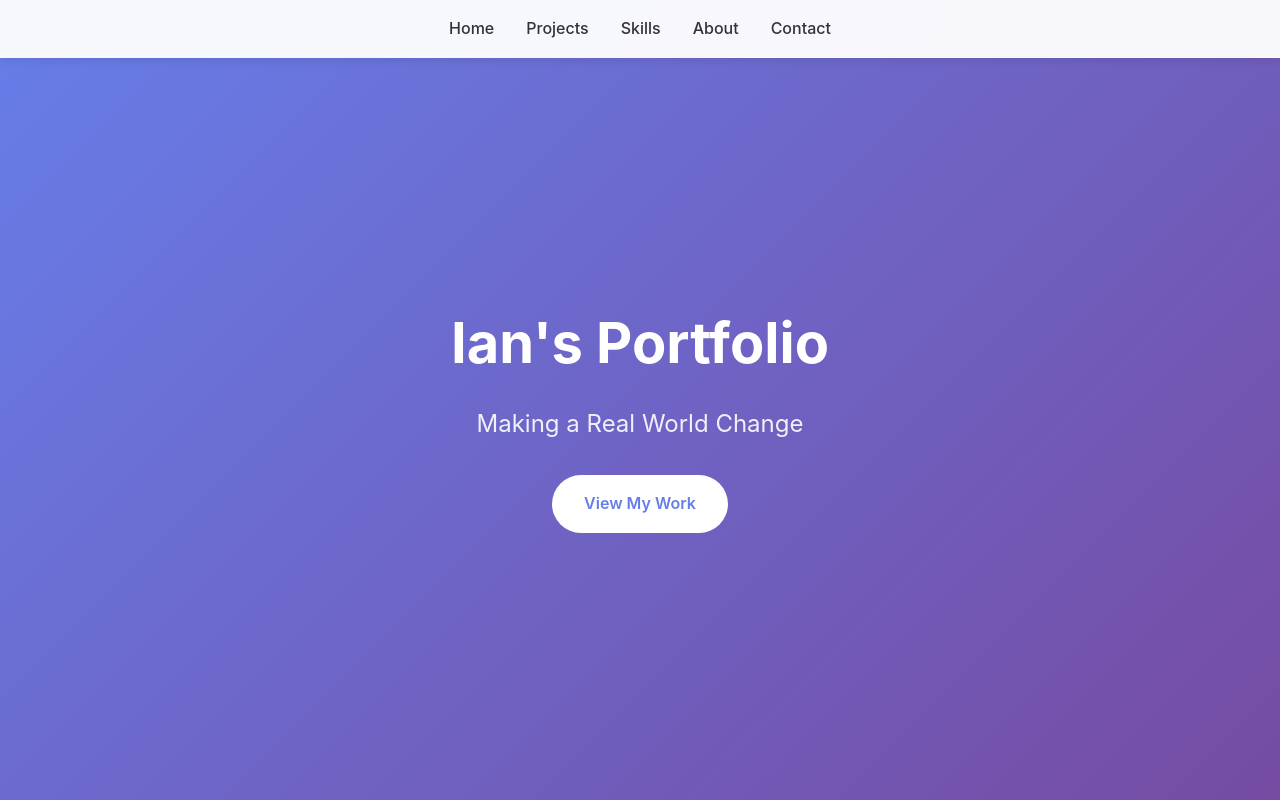
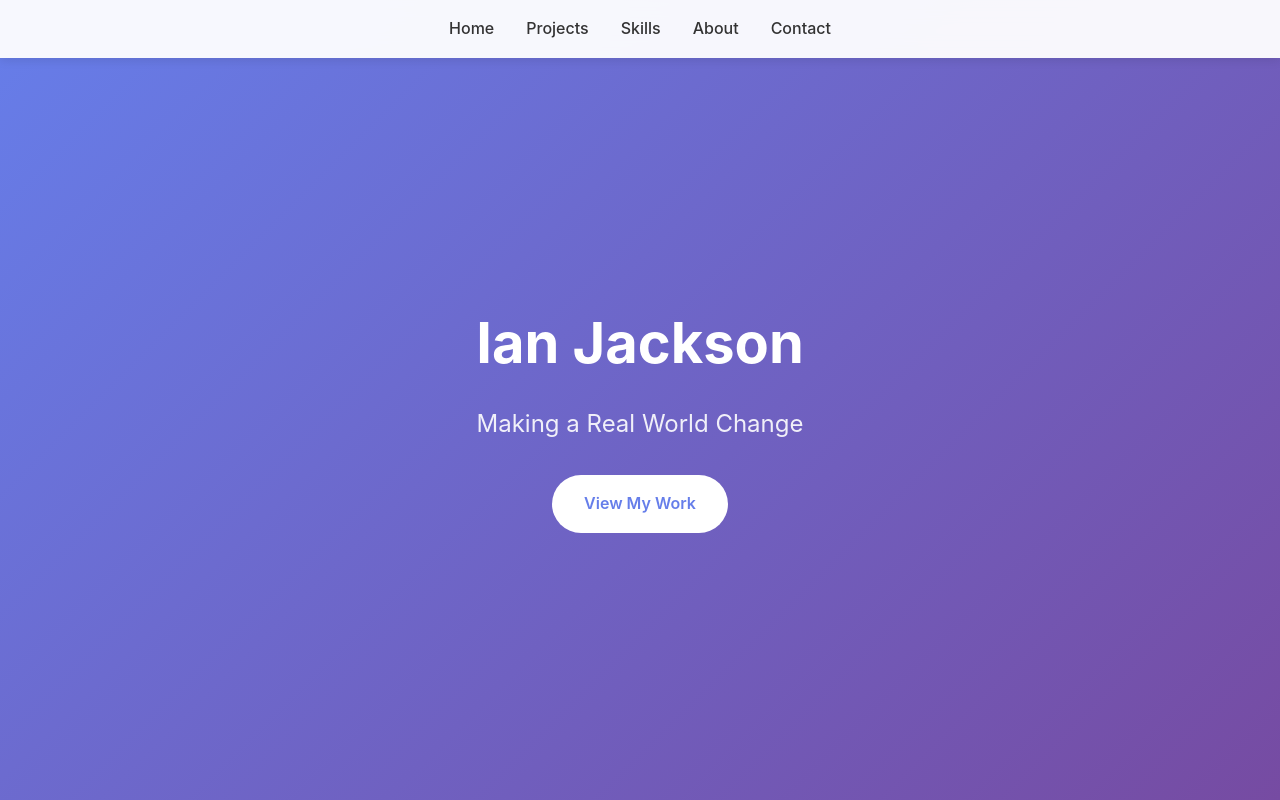
Before and after one commit to Nxg6/Portfolio, a plain HTML site: page index.html in a window 1280 px wide. Shown: the top 800 px of the page. Drawn offline with Linux system fonts and the light colour scheme.

Commit message:
Update portfolio title to 'Ian Jackson'

```diff
--- a/index.html
+++ b/index.html
@@ -280,7 +280,7 @@
 
     <section id="hero">
         <div class="container">
-            <h1>Ian's Portfolio</h1>
+            <h1>Ian Jackson</h1>
             <p>Making a Real World Change</p>
             <a href="#projects" class="btn">View My Work</a>
         </div>
```
